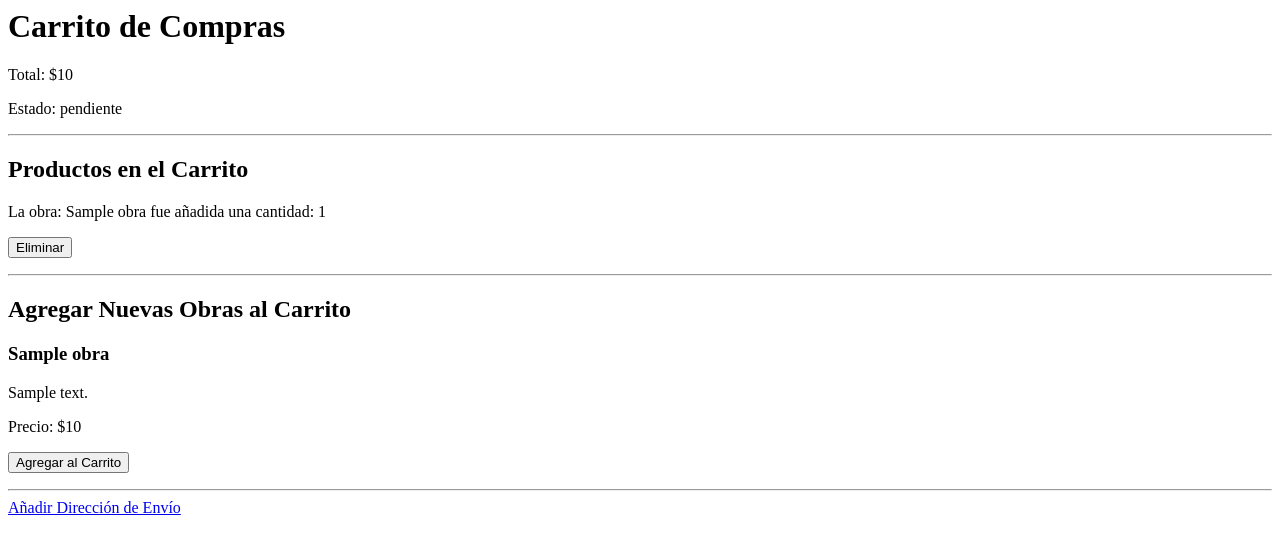
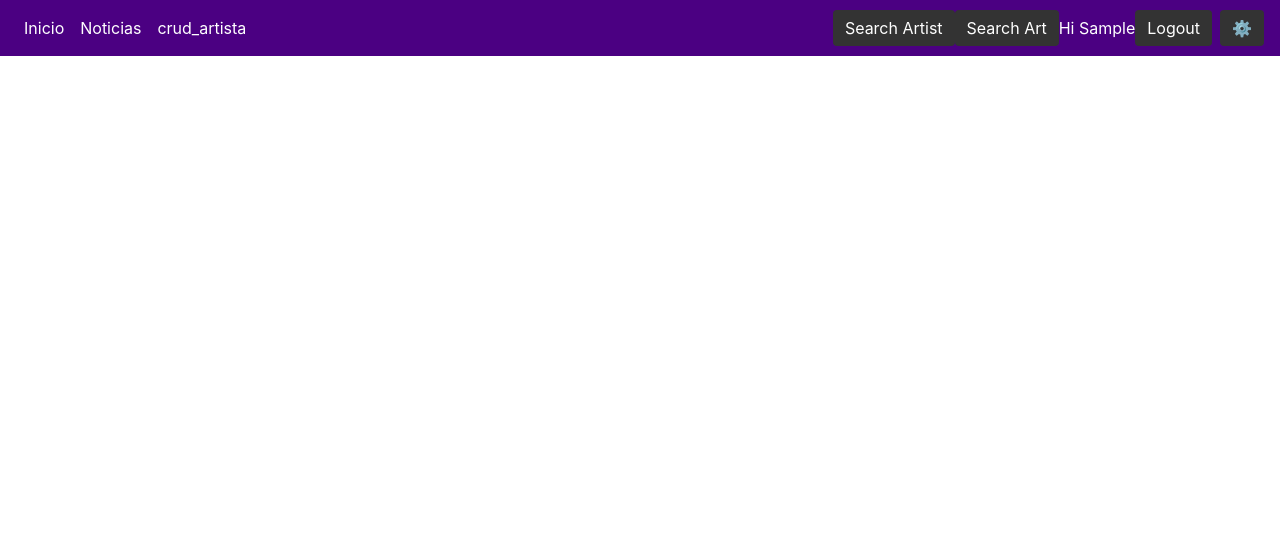
Before and after one commit to Shouzen1/proyecto-de-das, a Django app: page /tienda/carrito/ in a window 1280 px wide. Shown: the top 554 px of the page. Run offline with Django 4.2, Linux system fonts and the light colour scheme; a user stored in the database is signed in; tables that the repository leaves empty hold one stand-in row (values such as "Sample post"); some libraries are stand-ins or nearby versions.

Commit message:
Actualuzacion fallo carrito se mopstraba en todos los html y mostrar cosas solo logeado

```diff
--- a/templates/base.html
+++ b/templates/base.html
@@ -1,6 +1,6 @@
-
 <!DOCTYPE html>
 <html lang="en">
+
 <head>
     <meta charset="UTF-8">
     <meta name="viewport" content="width=device-width, initial-scale=1.0">
@@ -10,38 +10,47 @@
         .navbar-custom {
             background-color: #4b0082;
         }
+
         .navbar-custom .nav-link,
         .navbar-custom .navbar-brand {
             color: #fff;
         }
+
         .navbar-custom .nav-link:hover,
         .navbar-custom .navbar-brand:hover {
             color: #ddd;
         }
+
         .navbar-custom .btn {
             background-color: #333;
             color: #fff;
             border: none;
         }
+
         .navbar-custom .btn:hover {
             background-color: #555;
         }
+
         .navbar-custom .btn-login {
             margin-left: auto;
         }
+
         .navbar-custom .btn-settings {
             background-color: #333;
             color: #fff;
             border: none;
         }
+
         .navbar-custom .btn-settings:hover {
             background-color: #555;
         }
     </style>
 </head>
+
 <body>
     <nav class="navbar navbar-expand-lg navbar-custom">
-        <button class="navbar-toggler" type="button" data-toggle="collapse" data-target="#navbarNav" aria-controls="navbarNav" aria-expanded="false" aria-label="Toggle navigation">
+        <button class="navbar-toggler" type="button" data-toggle="collapse" data-target="#navbarNav"
+            aria-controls="navbarNav" aria-expanded="false" aria-label="Toggle navigation">
             <span class="navbar-toggler-icon"></span>
         </button>
         <div class="collapse navbar-collapse" id="navbarNav">
@@ -52,11 +61,21 @@
                 <li class="nav-item">
                     <a class="nav-link" href="#">Noticias</a>
                 </li>
+                {% if request.user.is_authenticated %}
+                <li class="nav-item">
+                    <a class="nav-link" href="{% url 'crud_artista' %}">crud_artista</a>
+                </li>
+                {% endif %}
             </ul>
             <button class="btn btn-login btn-custom">Search Artist</button>
             <button class="btn btn-custom">Search Art</button>
-            <a class="btn btn-custom" href="{% url 'login' %}">Login</a>
-            <a class="btn btn-custom" href="{% url 'register' %}">Register</a>
+            {% if request.user.is_authenticated %}
+            <span style="color: white;">Hi {{ request.user.username | title }}</span>
+            <a href="{% url 'logout' %}" class="btn btn-custom">Logout</a>
+            {% else %}
+            <a href="{% url 'login' %}" class="btn btn-custom">Login</a>
+            <a href="{% url 'register' %}" class="btn btn-custom">Register</a>
+            {% endif %}
             <button class="btn btn-settings ml-2">⚙️</button>
         </div>
     </nav>
@@ -65,9 +84,10 @@
         {% block contenido %}
         {% endblock %}
     </div>
-    {% include "tienda/carrito.html" %}
     <script src="https://code.jquery.com/jquery-3.5.1.slim.min.js"></script>
     <script src="https://cdn.jsdelivr.net/npm/@popperjs/core@2.5.4/dist/umd/popper.min.js"></script>
     <script src="https://stackpath.bootstrapcdn.com/bootstrap/4.5.2/js/bootstrap.min.js"></script>
 </body>
+
+
 </html>
--- a/tienda/templates/tienda/carrito.html
+++ b/tienda/templates/tienda/carrito.html
@@ -1,3 +1,4 @@
+{% extends 'base.html' %}
 {% block carrito %}
     <h1>Carrito de Compras</h1>
     <p>Total: ${{ carrito.total }}</p>
```
